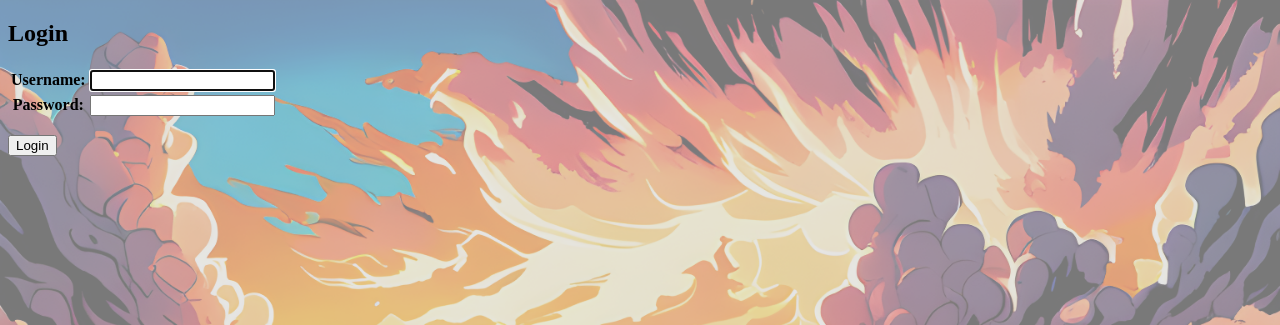
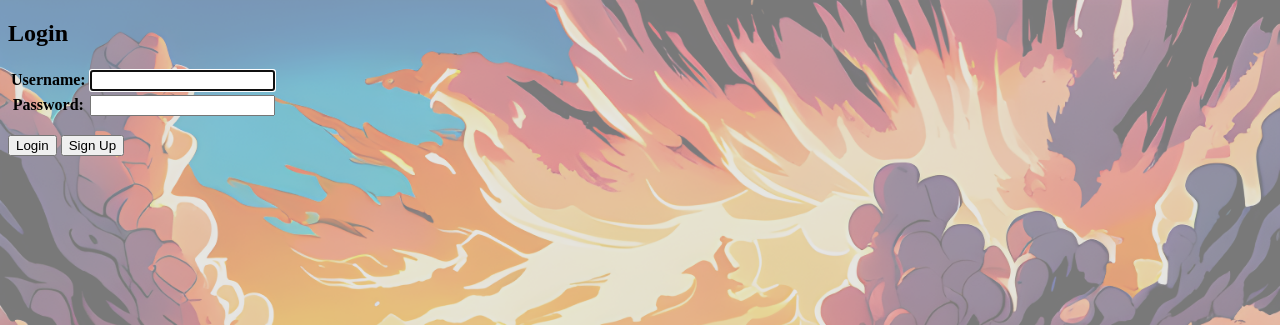
Before and after one commit to MeHappyLucky/ku-polls, a Django app: page /accounts/login/ in a window 1280 px wide. Shown: the top 325 px of the page. Run offline with Django 4.2, Linux system fonts and the light colour scheme.

Commit message:
add Sign Up button to Login page, if signup failed, they can easily go to signup page again

```diff
--- a/polls/templates/registration/login.html
+++ b/polls/templates/registration/login.html
@@ -15,7 +15,7 @@
   {{ form.as_table }}
   </table>
   <p>
-  <button type="submit">Login</button>
+  <button type="submit">Login</button> <button class="btn" onclick="window.location.href='{% url 'signup' %}'">Sign Up</button>
   </p>
   <input type="hidden" name="next" value="{{next}}"/>
 </form>
```
